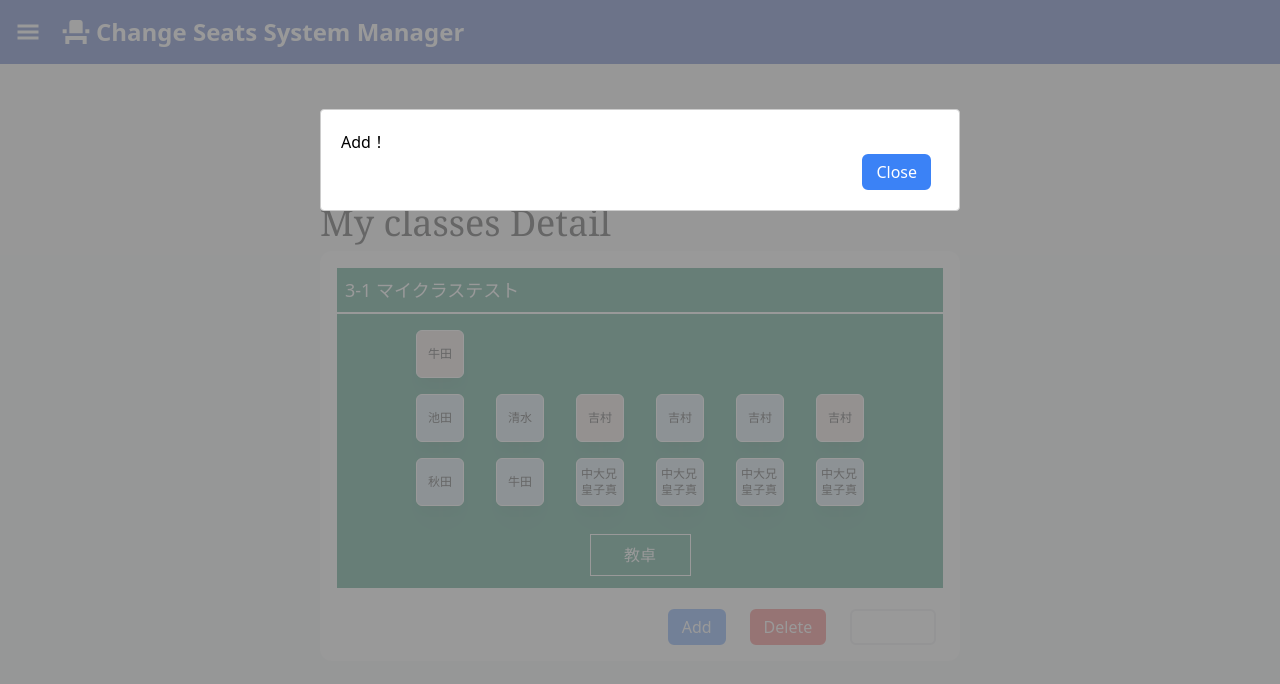
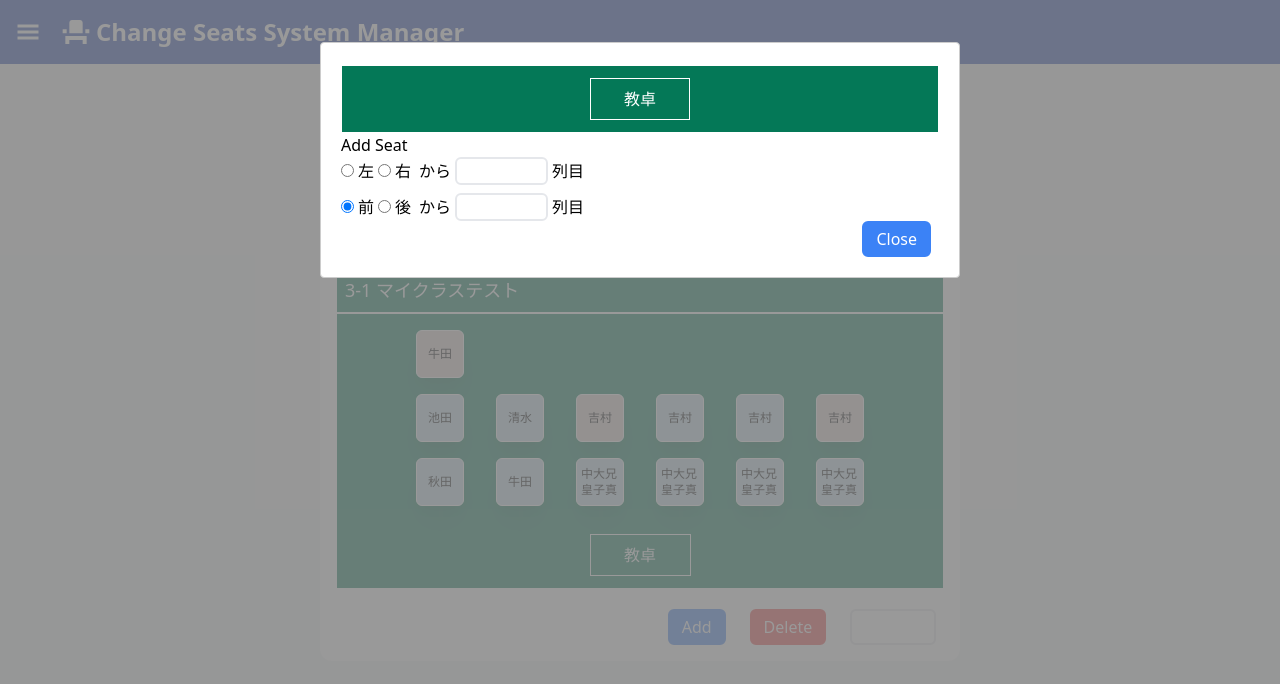
Before and after one commit to ry-shimizu/change-seats-system_front, a Next.js app: page /myclass/detail/1 in a window 1280 px wide. Both pictures are taken after a click on the button "Add". Shown: the top 684 px of the page. Built offline with nearby package versions, Linux system fonts and the light colour scheme.

Commit message:
モーダル内実装

```diff
--- a/src/app/components/ClassDetail/BlackBoard.tsx
+++ b/src/app/components/ClassDetail/BlackBoard.tsx
@@ -4,13 +4,15 @@ export default function BlackBoard({
   children,
   className,
   title,
-}: PropsWithChildren<{ className: string; title: string }>) {
+}: PropsWithChildren<{ className?: string; title?: string }>) {
   return (
     <>
       <div className="flex justify-center items-start flex-col border border-white bg-emerald-700">
-        <h3 className="text-lg my-2 px-2 text-white">
-          {className} {title}
-        </h3>
+        {title && (
+          <h3 className="text-lg my-2 px-2 text-white">
+            {className} {title}
+          </h3>
+        )}
       </div>
       <div className="flex justify-center items-center flex-col border border-white bg-emerald-700">
         <div className="flex">{children}</div>
--- a/src/app/components/ClassDetail/Seat.tsx
+++ b/src/app/components/ClassDetail/Seat.tsx
@@ -3,8 +3,8 @@ export default function Seat({
 }: {
   seatInfos: {
     col: number;
-    seatNum: number;
-    seatDetails: { seatId: number; stundetId: number; studentName: string; sexType: number }[];
+    seatTotal: number;
+    seatDetails: { seatNumber: number; stundetId: number; studentName: string; sexType: number }[];
   }[];
 }) {
   return (
--- a/src/app/myclass/add/page.tsx
+++ b/src/app/myclass/add/page.tsx
@@ -3,10 +3,10 @@ import Button from "@/app/components/Button";
 import { SetStateAction, useState } from "react";
 
 export default function MyClassAdd() {
-  const [seatNum, setSeatNum] = useState([
+  const [seatTotal, setseatTotal] = useState([
     <input
       type="number"
-      name="seatNumber1"
+      name="seatTotalber1"
       className="border-2 rounded-md"
       placeholder="座席数(1列目)"
       min={1}
@@ -14,24 +14,24 @@ export default function MyClassAdd() {
   ]);
   const handleAddClick = (e: { preventDefault: () => void }) => {
     e.preventDefault();
-    const inputCount = seatNum.length + 1;
+    const inputCount = seatTotal.length + 1;
     const addInputElement = (
       <input
         type="number"
-        name={`seatNumber${inputCount}`}
+        name={`seatTotalber${inputCount}`}
         className="border-2 rounded-md"
         placeholder={`座席数(${inputCount}列目)`}
         min={1}
       />
     );
-    setSeatNum((preValue) => [...preValue, addInputElement]);
+    setseatTotal((preValue) => [...preValue, addInputElement]);
   };
 
   const handleMinusClick = (e: { preventDefault: () => void }) => {
     e.preventDefault();
-    const updatedSeatNum = [...seatNum];
-    updatedSeatNum.pop();
-    setSeatNum(updatedSeatNum);
+    const updatedseatTotal = [...seatTotal];
+    updatedseatTotal.pop();
+    setseatTotal(updatedseatTotal);
   };
 
   const [startSeat, setStartSeat] = useState("right");
@@ -99,7 +99,7 @@ export default function MyClassAdd() {
           </div>
           <div className="p-2">
             <h3>Seat number</h3>
-            {seatNum.map((inputElement, index) => (
+            {seatTotal.map((inputElement, index) => (
               <div key={index} className="mb-2">
                 {inputElement}
               </div>
@@ -110,7 +110,7 @@ export default function MyClassAdd() {
             >
               +
             </button>
-            {seatNum.length > 1 && (
+            {seatTotal.length > 1 && (
               <button
                 onClick={handleMinusClick}
                 className="bg-red-500 px-2 border-2 ml-2 border-red-500 rounded-md text-white"
--- a/src/app/myclass/detail/[class_id]/page.tsx
+++ b/src/app/myclass/detail/[class_id]/page.tsx
@@ -3,25 +3,26 @@ import Seat from "@/app/components/ClassDetail/Seat";
 import ActionButtons from "@/app/otherclass/detail/[class_id]/action-buttons";
 
 export default function MyclassDetail() {
+  const startPoint = 1;
   const seatInfos = [
     {
       col: 1,
-      seatNum: 2,
+      seatTotal: 2,
       seatDetails: [
         {
-          seatId: 1,
+          seatNumber: 1,
           stundetId: 1,
           studentName: "秋田",
           sexType: 1,
         },
         {
-          seatId: 2,
+          seatNumber: 2,
           stundetId: 2,
           studentName: "池田",
           sexType: 1,
         },
         {
-          seatId: 3,
+          seatNumber: 3,
           stundetId: 3,
           studentName: "牛田",
           sexType: 2,
@@ -30,16 +31,16 @@ export default function MyclassDetail() {
     },
     {
       col: 2,
-      seatNum: 2,
+      seatTotal: 2,
       seatDetails: [
         {
-          seatId: 3,
+          seatNumber: 3,
           stundetId: 3,
           studentName: "牛田",
           sexType: 1,
         },
         {
-          seatId: 4,
+          seatNumber: 4,
           stundetId: 5,
           studentName: "清水",
           sexType: 1,
@@ -48,16 +49,16 @@ export default function MyclassDetail() {
     },
     {
       col: 3,
-      seatNum: 2,
+      seatTotal: 2,
       seatDetails: [
         {
-          seatId: 5,
+          seatNumber: 5,
           stundetId: 5,
           studentName: "中大兄皇子真",
           sexType: 1,
         },
         {
-          seatId: 6,
+          seatNumber: 6,
           stundetId: 6,
           studentName: "吉村",
           sexType: 2,
@@ -66,16 +67,16 @@ export default function MyclassDetail() {
     },
     {
       col: 4,
-      seatNum: 2,
+      seatTotal: 2,
       seatDetails: [
         {
-          seatId: 5,
+          seatNumber: 5,
           stundetId: 5,
           studentName: "中大兄皇子真",
           sexType: 1,
         },
         {
-          seatId: 6,
+          seatNumber: 6,
           stundetId: 6,
           studentName: "吉村",
           sexType: 1,
@@ -84,16 +85,16 @@ export default function MyclassDetail() {
     },
     {
       col: 5,
-      seatNum: 2,
+      seatTotal: 2,
       seatDetails: [
         {
-          seatId: 5,
+          seatNumber: 5,
           stundetId: 5,
           studentName: "中大兄皇子真",
           sexType: 1,
         },
         {
-          seatId: 6,
+          seatNumber: 6,
           stundetId: 6,
           studentName: "吉村",
           sexType: 1,
@@ -102,16 +103,16 @@ export default function MyclassDetail() {
     },
     {
       col: 6,
-      seatNum: 2,
+      seatTotal: 2,
       seatDetails: [
         {
-          seatId: 5,
+          seatNumber: 5,
           stundetId: 5,
           studentName: "中大兄皇子真",
           sexType: 1,
         },
         {
-          seatId: 6,
+          seatNumber: 6,
           stundetId: 6,
           studentName: "吉村",
           sexType: 2,
@@ -127,7 +128,7 @@ export default function MyclassDetail() {
         <BlackBoard title="マイクラステスト" className="3-1">
           <Seat seatInfos={seatInfos} />
         </BlackBoard>
-        <ActionButtons />
+        <ActionButtons startPoint={startPoint} />
       </div>
     </div>
   );
--- a/src/app/otherclass/detail/[class_id]/action-buttons.tsx
+++ b/src/app/otherclass/detail/[class_id]/action-buttons.tsx
@@ -1,9 +1,10 @@
 "use client";
 import Button from "@/app/components/Button";
-import { useState } from "react";
+import BlackBoard from "@/app/components/ClassDetail/BlackBoard";
+import { SetStateAction, useState } from "react";
 import Modal from "react-modal";
 
-export default function ActionButtons() {
+export default function ActionButtons({ startPoint }: { startPoint: number }) {
   const [isAddOpen, setIsAddOpen] = useState(false);
   const [isDeleteOpen, setIsDeleteOpen] = useState(false);
   const [isChangeOpen, setIsChangepen] = useState(false);
@@ -14,6 +15,11 @@ export default function ActionButtons() {
 
   const handleCloseClick = (setIsOpen: (value: boolean) => void) => {
     setIsOpen(false);
+  };
+
+  const [startSeat, setStartSeat] = useState("right");
+  const handleStartSeatChange = (e: { target: { value: SetStateAction<string> } }) => {
+    setStartSeat(e.target.value);
   };
 
   const customStyles = {
@@ -40,7 +46,52 @@ export default function ActionButtons() {
         onRequestClose={() => handleCloseClick(setIsAddOpen)}
         style={customStyles}
       >
-        <h2>Add！</h2>
+        <BlackBoard></BlackBoard>
+        <form action="">
+          <div className="mb-2">
+            <h3>Add Seat</h3>
+            <input
+              type="radio"
+              name="startPoint"
+              value="right"
+              checked={startSeat === "right"}
+              onChange={handleStartSeatChange}
+            />
+            <span className="p-1">左</span>
+            <input
+              type="radio"
+              name="startPoint"
+              value="left"
+              checked={startSeat === "left"}
+              onChange={handleStartSeatChange}
+            />
+            <span className="p-1">右</span>
+            <span className="p-1">から</span>
+            <input type="number" name="col" className="border-2 rounded-md" min={1} max={100} />
+            <span className="p-1">列目</span>
+          </div>
+          <div>
+            <input
+              type="radio"
+              name="startPoint"
+              value="right"
+              checked={startSeat === "right"}
+              onChange={handleStartSeatChange}
+            />
+            <span className="p-1">前</span>
+            <input
+              type="radio"
+              name="startPoint"
+              value="left"
+              checked={startSeat === "left"}
+              onChange={handleStartSeatChange}
+            />
+            <span className="p-1">後</span>
+            <span className="p-1">から</span>
+            <input type="number" name="col" className="border-2 rounded-md" min={1} max={100} />
+            <span className="p-1">列目</span>
+          </div>
+        </form>
         <Button
           color="blue"
           message="Close"
--- a/src/app/otherclass/detail/[class_id]/page.tsx
+++ b/src/app/otherclass/detail/[class_id]/page.tsx
@@ -6,22 +6,22 @@ export default function OtherClassDetail() {
   const seatInfos = [
     {
       col: 1,
-      seatNum: 2,
+      seatTotal: 2,
       seatDetails: [
         {
-          seatId: 1,
+          seatNumber: 1,
           stundetId: 1,
           studentName: "秋田",
           sexType: 1,
         },
         {
-          seatId: 2,
+          seatNumber: 2,
           stundetId: 2,
           studentName: "池田",
           sexType: 1,
         },
         {
-          seatId: 3,
+          seatNumber: 3,
           stundetId: 3,
           studentName: "牛田",
           sexType: 2,
@@ -30,16 +30,16 @@ export default function OtherClassDetail() {
     },
     {
       col: 2,
-      seatNum: 2,
+      seatTotal: 2,
       seatDetails: [
         {
-          seatId: 3,
+          seatNumber: 3,
           stundetId: 3,
           studentName: "牛田",
           sexType: 1,
         },
         {
-          seatId: 4,
+          seatNumber: 4,
           stundetId: 5,
           studentName: "清水",
           sexType: 1,
@@ -48,16 +48,16 @@ export default function OtherClassDetail() {
     },
     {
       col: 3,
-      seatNum: 2,
+      seatTotal: 2,
       seatDetails: [
         {
-          seatId: 5,
+          seatNumber: 5,
           stundetId: 5,
           studentName: "中大兄皇子真",
           sexType: 1,
         },
         {
-          seatId: 6,
+          seatNumber: 6,
           stundetId: 6,
           studentName: "吉村",
           sexType: 2,
@@ -66,16 +66,16 @@ export default function OtherClassDetail() {
     },
     {
       col: 4,
-      seatNum: 2,
+      seatTotal: 2,
       seatDetails: [
         {
-          seatId: 5,
+          seatNumber: 5,
           stundetId: 5,
           studentName: "中大兄皇子真",
           sexType: 1,
         },
         {
-          seatId: 6,
+          seatNumber: 6,
           stundetId: 6,
           studentName: "吉村",
           sexType: 1,
@@ -84,16 +84,16 @@ export default function OtherClassDetail() {
     },
     {
       col: 5,
-      seatNum: 2,
+      seatTotal: 2,
       seatDetails: [
         {
-          seatId: 5,
+          seatNumber: 5,
           stundetId: 5,
           studentName: "中大兄皇子真",
           sexType: 1,
         },
         {
-          seatId: 6,
+          seatNumber: 6,
           stundetId: 6,
           studentName: "吉村",
           sexType: 1,
@@ -102,18 +102,18 @@ export default function OtherClassDetail() {
     },
     {
       col: 6,
-      seatNum: 2,
+      seatTotal: 2,
       seatDetails: [
         {
-          seatId: 5,
+          seatNumber: 5,
           stundetId: 5,
           studentName: "中大兄皇子真",
           sexType: 1,
         },
         {
-          seatId: 6,
+          seatNumber: 6,
           stundetId: 6,
-          studentName: "吉村",
+          studentName: "吉村さえ",
           sexType: 2,
         },
       ],
```
